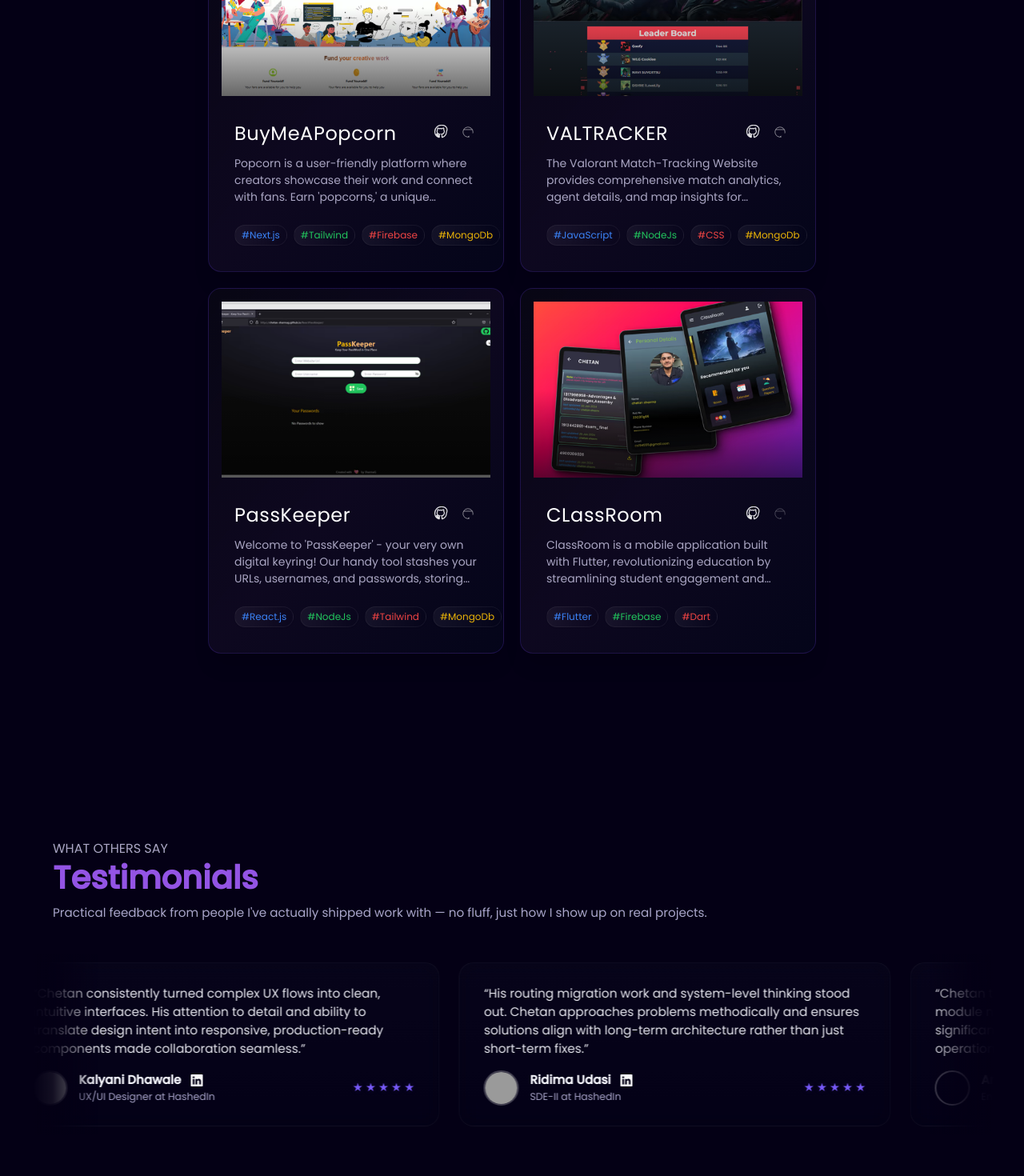
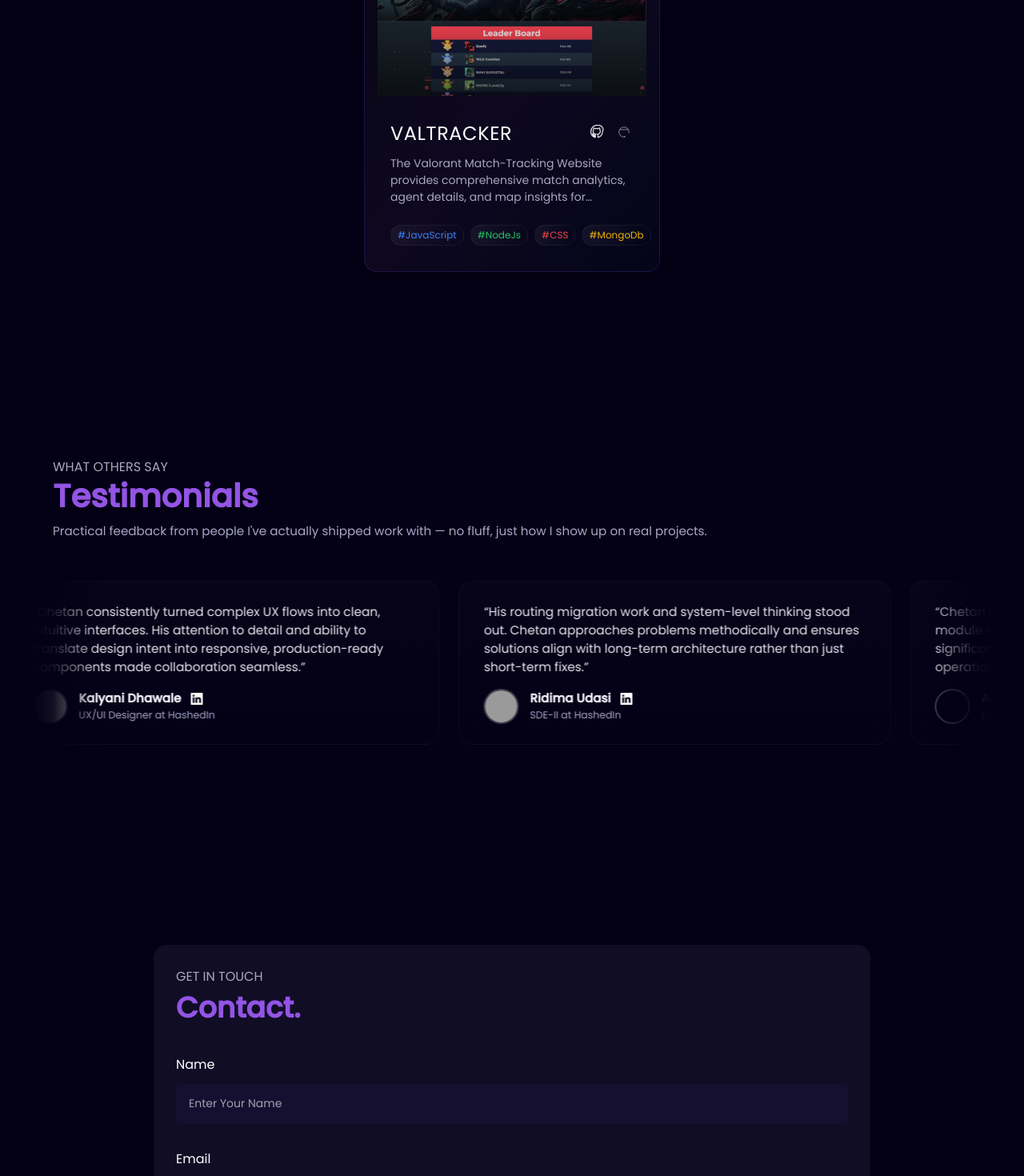
Before and after one commit to chetan-sharmaG/space, a React (Vite) app: page / in a window 1280 px wide. Shown: the part 4080-5550 px from the top of the page at 80% size. Built offline with nearby package versions, Linux system fonts and the light colour scheme; grey boxes are pictures that could not be loaded.

Commit message:
removed projects

```diff
--- a/src/components/Projects.jsx
+++ b/src/components/Projects.jsx
@@ -34,21 +34,21 @@ const Projects = () => {
       projectLink: "https://newzify-news-app.vercel.app/",
       projectGithub: "https://github.com/chetan-sharmaG/Newzify-News-App",
     },
-    {
-      projectIndex: "project2",
-      projectName: "BuyMeAPopcorn",
-      projectImage: "/popcornDesk.png",
-      projectDescription:
-        "Popcorn is a user-friendly platform where creators showcase their work and connect with fans. Earn 'popcorns,' a unique currency, sent straight to your Razorpay account without service charges. Be a creator, a fan, or both, and enjoy secure, private, and fun interactions. Let’s get popping!",
-      projectTechStack: [
-        { name: "Next.js", color: "text-blue-500" },
-        { name: "Tailwind", color: "text-green-500" },
-        { name: "Firebase", color: "text-red-500" },
-        { name: "MongoDb", color: "text-yellow-500" },
-      ],
-      projectLink: "https://get-me-a-pop-corn.vercel.app/",
-      projectGithub: "https://github.com/chetan-sharmaG/get_Me_a_PopCorn",
-    },
+    // {
+    //   projectIndex: "project2",
+    //   projectName: "BuyMeAPopcorn",
+    //   projectImage: "/popcornDesk.png",
+    //   projectDescription:
+    //     "Popcorn is a user-friendly platform where creators showcase their work and connect with fans. Earn 'popcorns,' a unique currency, sent straight to your Razorpay account without service charges. Be a creator, a fan, or both, and enjoy secure, private, and fun interactions. Let’s get popping!",
+    //   projectTechStack: [
+    //     { name: "Next.js", color: "text-blue-500" },
+    //     { name: "Tailwind", color: "text-green-500" },
+    //     { name: "Firebase", color: "text-red-500" },
+    //     { name: "MongoDb", color: "text-yellow-500" },
+    //   ],
+    //   projectLink: "https://get-me-a-pop-corn.vercel.app/",
+    //   projectGithub: "https://github.com/chetan-sharmaG/get_Me_a_PopCorn",
+    // },
     {
       projectIndex: "project3",
       projectName: "VALTRACKER",
@@ -64,36 +64,36 @@ const Projects = () => {
       projectLink: "https://val-t-racker.vercel.app/",
       projectGithub: "https://github.com/chetan-sharmaG/ValTRacker",
     },
-    {
-      projectIndex: "project4",
-      projectName: "PassKeeper",
-      projectImage: "/passkeeper1.png",
-      projectDescription:
-        "Welcome to 'PassKeeper' - your very own digital keyring! Our handy tool stashes your URLs, usernames, and passwords, storing them securely in your local treasure chest or our impregnable Google cloud vault. Accessible anytime, anywhere, on any device - forget about forgetting passwords, let's make memory loss fun!",
-      projectTechStack: [
-        { name: "React.js", color: "text-blue-500" },
-        { name: "NodeJs", color: "text-green-500" },
-        { name: "Tailwind", color: "text-red-500" },
-        { name: "MongoDb", color: "text-yellow-500" },
-      ],
-      projectLink: "https://chetan-sharmag.github.io/ReactPassKeeper/",
-      projectGithub: "https://github.com/chetan-sharmaG/PassKeeper",
-    },
-    {
-      projectIndex: "project5",
-      projectName: "CLassRoom",
-      projectImage: "/classroom.png",
-      projectDescription:
-        "ClassRoom is a mobile application built with Flutter, revolutionizing education by streamlining student engagement and facilitating communication within educational institutions. It offers features like a notes organizer, calendar manager, announcement broadcaster, user directory, and ERP integration, all in a user-friendly interface. ClassRoom enhances learning experiences and efficiently manages course materials and announcements.",
-      projectTechStack: [
-        { name: "Flutter", color: "text-blue-500" },
-        { name: "Firebase", color: "text-green-500" },
-        { name: "Dart", color: "text-red-500" },
-        // { name: "Firebase", color: "text-yellow-500" }
-      ],
-      projectLink: "",
-      projectGithub: "https://github.com/chetan-sharmlinaG/ClassRoom",
-    },
+    // {
+    //   projectIndex: "project4",
+    //   projectName: "PassKeeper",
+    //   projectImage: "/passkeeper1.png",
+    //   projectDescription:
+    //     "Welcome to 'PassKeeper' - your very own digital keyring! Our handy tool stashes your URLs, usernames, and passwords, storing them securely in your local treasure chest or our impregnable Google cloud vault. Accessible anytime, anywhere, on any device - forget about forgetting passwords, let's make memory loss fun!",
+    //   projectTechStack: [
+    //     { name: "React.js", color: "text-blue-500" },
+    //     { name: "NodeJs", color: "text-green-500" },
+    //     { name: "Tailwind", color: "text-red-500" },
+    //     { name: "MongoDb", color: "text-yellow-500" },
+    //   ],
+    //   projectLink: "https://chetan-sharmag.github.io/ReactPassKeeper/",
+    //   projectGithub: "https://github.com/chetan-sharmaG/PassKeeper",
+    // },
+    // {
+    //   projectIndex: "project5",
+    //   projectName: "CLassRoom",
+    //   projectImage: "/classroom.png",
+    //   projectDescription:
+    //     "ClassRoom is a mobile application built with Flutter, revolutionizing education by streamlining student engagement and facilitating communication within educational institutions. It offers features like a notes organizer, calendar manager, announcement broadcaster, user directory, and ERP integration, all in a user-friendly interface. ClassRoom enhances learning experiences and efficiently manages course materials and announcements.",
+    //   projectTechStack: [
+    //     { name: "Flutter", color: "text-blue-500" },
+    //     { name: "Firebase", color: "text-green-500" },
+    //     { name: "Dart", color: "text-red-500" },
+    //     // { name: "Firebase", color: "text-yellow-500" }
+    //   ],
+    //   projectLink: "",
+    //   projectGithub: "https://github.com/chetan-sharmlinaG/ClassRoom",
+    // },
   ]);
   const control = useAnimation();
 
--- a/src/components/Testimonials.jsx
+++ b/src/components/Testimonials.jsx
@@ -239,19 +239,7 @@ const Testimonials = () => {
                   </div>
                 </div>
 
-                <div className="testimonial-stars">
-                  {Array.from({ length: Number(item.rating || 0) }).map(
-                    (_, i) => (
-                      <span
-                        key={`${item.name}-star-${i}`}
-                        className="testimonial-star"
-                        aria-hidden="true"
-                      >
-                        ★
-                      </span>
-                    )
-                  )}
-                </div>
+
               </div>
             </article>
           ))}
```
